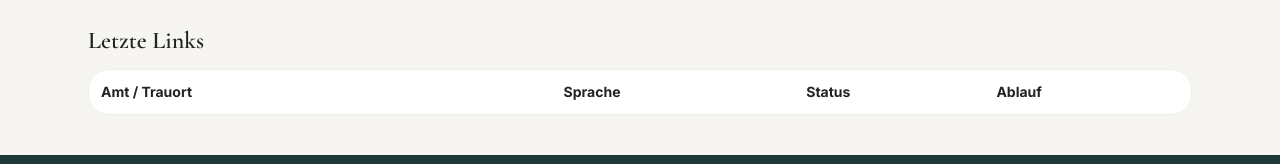
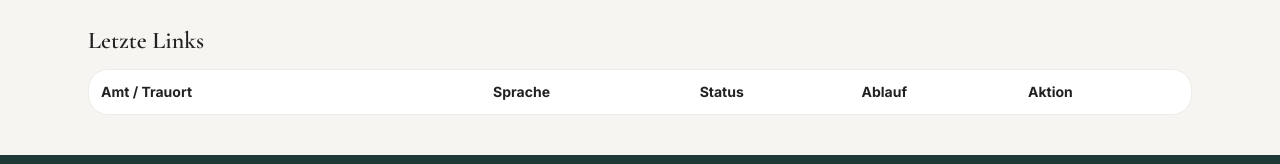
Before and after one commit to robinschmidli-star/hochzeitstandesamt, a Next.js app: page /admin/verifications in a window 1280 px wide. Shown: the part 484-648 px from the top of the page. Built offline with nearby package versions, Linux system fonts and the light colour scheme; no server answers; the database is empty.

Commit message:
Expose verification link replacement in admin

```diff
--- a/app/admin/verifications/page.tsx
+++ b/app/admin/verifications/page.tsx
@@ -8,7 +8,7 @@ export default async function VerificationsAdminPage(){
   const [offices,proposals,requests]=await Promise.all([
     publicOfficesForVerification(),
     prisma.$queryRaw<Proposal[]>`SELECT p.id::text,p.entity_type,p.entity_id::text,p.field_name,p.old_value,p.proposed_value,r.source_name,p.created_at,r.snapshot FROM verification_change_proposals p JOIN verification_requests r ON r.id=p.verification_request_id WHERE p.status='pending' ORDER BY p.created_at`,
-    prisma.$queryRaw<Array<{id:string;source_name:string;venue_id:string|null;status:string;language_code:string;expires_at:Date}>>`SELECT id::text,source_name,venue_id::text,status,language_code,expires_at FROM verification_requests ORDER BY created_at DESC LIMIT 50`
+    prisma.$queryRaw<Array<{id:string;office_id:string;source_name:string;venue_id:string|null;status:string;language_code:string;expires_at:Date}>>`SELECT id::text,office_id::text,source_name,venue_id::text,status,language_code,expires_at FROM verification_requests ORDER BY created_at DESC LIMIT 50`
   ]);
   const display=(value:unknown)=>value==null?"–":typeof value==="string"?value:JSON.stringify(value);
   const proposalName=(proposal:Proposal)=>proposal.entity_type==="civil_registry_office"
@@ -16,6 +16,6 @@ export default async function VerificationsAdminPage(){
     : proposal.snapshot.venues.find((venue)=>venue.id===proposal.entity_id)?.name ?? proposal.source_name;
   return <main className="mx-auto grid max-w-6xl gap-7 px-4 py-10 sm:px-6"><div><p className="text-sm font-semibold uppercase tracking-widest text-champagne">Admin</p><h1 className="mt-2 text-4xl font-semibold">Datenverifikation</h1></div><VerificationAdminCreate offices={offices}/>
     <section><h2 className="mb-3 text-2xl font-semibold">Offene Änderungen</h2><div className="grid gap-3">{proposals.map(p=><article key={p.id} className="rounded-xl border border-linen bg-white p-5"><h3 className="text-lg font-semibold">{proposalName(p)}</h3><p className="mt-2 font-medium">{p.field_name}</p><p className="text-sm text-soft-ink">Aktuell: {display(p.old_value)}</p><p className="text-sm text-ink">Gemeldet: {display(p.proposed_value)}</p><p className="mt-1 text-xs text-soft-ink">Quelle: {p.source_name}</p><form action={`/admin/api/verification-proposals/${p.id}`} method="post" className="mt-4 flex gap-2"><button name="decision" value="approved" className="rounded-lg bg-sage px-4 py-2 font-semibold text-white">Übernehmen</button><button name="decision" value="rejected" className="rounded-lg border border-linen px-4 py-2 font-semibold">Ablehnen</button></form></article>)}{!proposals.length?<p className="rounded-xl border border-linen bg-white p-5 text-soft-ink">Keine offenen Vorschläge.</p>:null}</div></section>
-    <section><h2 className="mb-3 text-2xl font-semibold">Letzte Links</h2><div className="overflow-x-auto rounded-xl border border-linen bg-white"><table className="min-w-full text-left text-sm"><thead><tr><th className="p-3">Amt / Trauort</th><th>Sprache</th><th>Status</th><th>Ablauf</th></tr></thead><tbody>{requests.map(r=><tr key={r.id} className="border-t border-linen"><td className="p-3">{r.source_name}</td><td>{r.language_code.toUpperCase()}</td><td>{r.status}</td><td>{r.expires_at.toLocaleDateString("de-CH")}</td></tr>)}</tbody></table></div></section>
+    <section><h2 className="mb-3 text-2xl font-semibold">Letzte Links</h2><div className="overflow-x-auto rounded-xl border border-linen bg-white"><table className="min-w-full text-left text-sm"><thead><tr><th className="p-3">Amt / Trauort</th><th>Sprache</th><th>Status</th><th>Ablauf</th><th>Aktion</th></tr></thead><tbody>{requests.map(r=><tr key={r.id} className="border-t border-linen"><td className="p-3">{r.source_name}</td><td>{r.language_code.toUpperCase()}</td><td>{r.status}</td><td>{r.expires_at.toLocaleDateString("de-CH")}</td><td>{r.venue_id===null&&r.status==="active"?<form action="/admin/api/verification-requests/replace" method="post"><input type="hidden" name="officeId" value={r.office_id}/><input type="hidden" name="language" value={r.language_code}/><button className="rounded-lg bg-sage px-3 py-1 text-xs font-semibold text-white">Ersetzen</button></form>:null}</td></tr>)}</tbody></table></div></section>
   </main>;
 }
```
